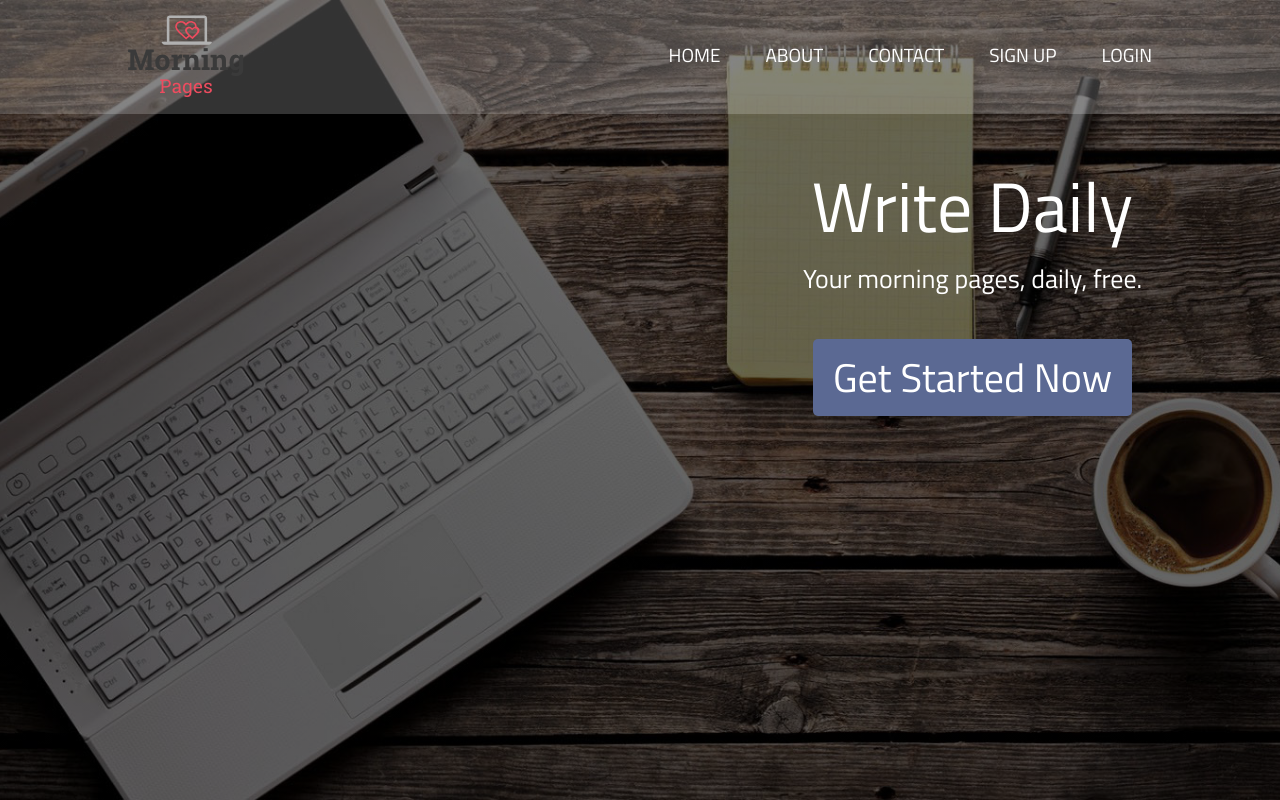
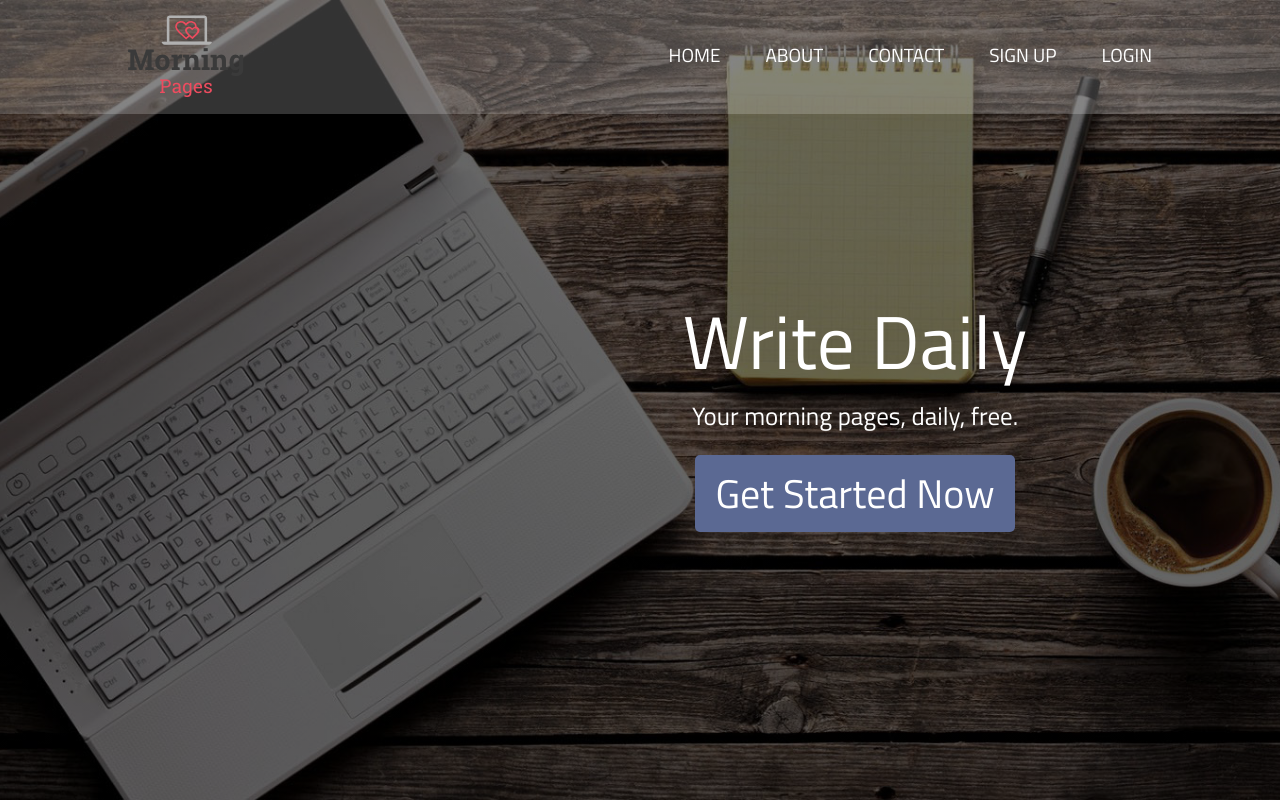
Before and after one commit to SiGm4/free-page-writing, a PHP site: page / in a window 1280 px wide. Run offline with PHP 8.4, Linux system fonts and the light colour scheme; some libraries are stand-ins or nearby versions.

Commit message:
fixing responsiveness

```diff
--- a/index.html
+++ b/index.html
@@ -36,10 +36,10 @@
             </div>
         </div>
     </nav>
-    <div class="jumbotron jumbotron-fluid">
+    <div class="jumbotron">
         <div class="container" id="jumbotron-cont">
-            <div class="col-lg-5 col-lg-offset-7 text-center">
-                <h1 class="display-1">Write Daily</h1>
+            <div class="content text-center">
+                <h1>Write Daily</h1>
                 <h2>Your morning pages, daily, free.</h2>
                 <button type="button" id="getStartedBtn">Get Started Now</button>
             </div>
--- a/style.css
+++ b/style.css
@@ -1,22 +1,22 @@
-body{
-    font-family: 'Titillium Web', sans-serif;
+body {
+  font-family: "Titillium Web", sans-serif;
 }
 
-nav{
-    background-color: rgba(255,255,255,0.2);
+nav {
+  background-color: rgba(255, 255, 255, 0.2);
 }
 
-#nav-container{
-    padding-left:10%;
-    padding-right:10%;
+#nav-container {
+  padding-left: 10%;
+  padding-right: 10%;
 }
 
-.navbar-brand{
-    height: 100%
+.navbar-brand {
+  height: 100%;
 }
 
-.logo-responsive{
-    max-height:100%;
+.logo-responsive {
+  max-height: 100%;
   width: auto;
 }
 
@@ -29,75 +29,70 @@ nav{
   margin-top: 35px;
 }
 
-ul.nav{
-    margin-top : 30px;
-    height:100%;
+ul.nav {
+  margin-top: 30px;
+  height: 100%;
 }
 
-ul.nav > li{
-    padding-left:15px;
+ul.nav > li {
+  padding-left: 15px;
   font-size: 19px;
 }
 
 ul.nav > li > a {
-    color:white;
+  color: white;
 }
 
-ul.nav > li > a:hover,  ul.nav > li > a:active, ul.nav > li > a:focus {
-    background-color: rgba(0,0,0,0);
-    color:#bbb;
+ul.nav > li > a:hover,
+ul.nav > li > a:active,
+ul.nav > li > a:focus {
+  background-color: rgba(0, 0, 0, 0);
+  color: #bbb;
 }
 
-.jumbotron{
-    background:  -moz-linear-gradient(rgba(0,0,0,0.6),rgba(0,0,0,0.6)), url("hero.jpg") no-repeat center center fixed;
-    background:  linear-gradient(rgba(0,0,0,0.6),rgba(0,0,0,0.6)), url("hero.jpg") no-repeat center center fixed;
-    background: -webkit-linear-gradient(rgba(0,0,0,0.6),rgba(0,0,0,0.6)), url("hero.jpg") no-repeat center center fixed;
-    background: -o-linear-gradient(rgba(0,0,0,0.6),rgba(0,0,0,0.6)), url("hero.jpg") no-repeat center center fixed;
+.jumbotron {
+  background: -moz-linear-gradient(rgba(0, 0, 0, 0.6), rgba(0, 0, 0, 0.6)),
+    url("hero.jpg") no-repeat center center fixed;
+  background: linear-gradient(rgba(0, 0, 0, 0.6), rgba(0, 0, 0, 0.6)),
+    url("hero.jpg") no-repeat center center fixed;
+  background: -webkit-linear-gradient(rgba(0, 0, 0, 0.6), rgba(0, 0, 0, 0.6)),
+    url("hero.jpg") no-repeat center center fixed;
+  background: -o-linear-gradient(rgba(0, 0, 0, 0.6), rgba(0, 0, 0, 0.6)),
+    url("hero.jpg") no-repeat center center fixed;
   -webkit-background-size: cover;
   -moz-background-size: cover;
   -o-background-size: cover;
   background-size: cover;
-    color:white;
+  color: white;
   height: 100vh;
   margin-bottom: 0px;
 }
 
-.jumbotron h1{
-    font-size:85px;
+#getStartedBtn {
+  background: royalblue;
+  filter: grayscale(65%);
+  /* margin-top: 35px;
+  font-size: 40px; */
+  border: 0;
+  border-radius: 5px;
+  padding: 10px 20px;
 }
 
-.jumbotron h2{
-    font-size:34px;
-}
-
-#jumbotron-cont{
-    margin-top:400px;
-}
-
-#getStartedBtn{
-    background: royalblue;
-    filter: grayscale(65%);
-    margin-top: 35px;
-    font-size:40px;
-    border: 0;
-    border-radius:5px;
-    padding:10px 20px;
-}
-
-#getStartedBtn:hover{
+#getStartedBtn:hover {
   filter: grayscale(40%);
 }
 
 #getStartedBtn:active {
-    transform: translateY(-4px);
+  transform: translateY(-1px);
 }
 
 /*Fix for collapse*/
-@media (max-width: 900px) {
+@media (max-width: 899px) {
   .navbar-header {
     float: none;
   }
-  .navbar-left,.navbar-right {
+  .navbar-left,
+  .navbar-right {
     float: none !important;
   }
   .navbar-toggle {
@@ -105,47 +100,107 @@ ul.nav > li > a:hover,  ul.nav > li > a:active, ul.nav > li > a:focus {
   }
   .navbar-collapse {
     border-top: 1px solid transparent;
-      box-shadow: inset 0 1px 0 rgba(255,255,255,0.1);
+    box-shadow: inset 0 1px 0 rgba(255, 255, 255, 0.1);
   }
   .navbar-fixed-top {
     top: 0;
     border-width: 0 0 1px;
   }
   .navbar-collapse.collapse {
-      display: none!important;
+    display: none !important;
   }
   .navbar-nav {
-      float: none!important;
+    float: none !important;
     margin-top: 7.5px;
   }
-  .navbar-nav>li {
+  .navbar-nav > li {
     float: none;
   }
-  .navbar-nav>li>a {
+  .navbar-nav > li > a {
     padding-top: 10px;
     padding-bottom: 10px;
   }
-  .collapse.in{
-      display:block !important;
+  .collapse.in {
+    display: block !important;
   }
 }
 
-@media (max-width: 1200px) {
-    #jumbotron-cont{
-        margin-top:200px;
+@media screen and (max-width: 599px) {
+  .content {
+    margin-top: 12rem;
+  }
+
+  h1 {
+    font-size: 5rem;
+  }
+
+  h2 {
+    font-size: 2.5rem;
+  }
+
+  #getStartedBtn {
+    font-size: 3rem;
   }
 }
 
-@media (max-height: 800px) {
-    .jumbotron h1{
-        font-size:70px;
+@media screen and (min-width: 600px) {
+  .content {
+    margin-top: 17rem;
   }
 
-    .jumbotron h2{
-        font-size:26px;
+  h1 {
+    font-size: 6rem !important;
   }
 
-    #jumbotron-cont{
-        margin-top:100px;
+  h2 {
+    font-size: 3rem;
+  }
+
+  #getStartedBtn {
+    font-size: 3rem;
+  }
+
+  .jumbotron {
+    padding-top: 0;
+    padding-bottom: 0;
   }
 }
+
+@media screen and (min-width: 900px) {
+  .content {
+    margin-top: 27rem;
+    margin-left: 35rem;
+  }
+
+  h1 {
+    font-size: 5rem;
+  }
+
+  h2 {
+    font-size: 2.1rem;
+  }
+
+  #getStartedBtn {
+    font-size: 3rem;
+    margin-top: 1.5rem;
+  }
+}
+
+@media screen and (min-width: 1200px) {
+  .content {
+    margin-top: 30rem;
+    margin-left: 43rem;
+  }
+
+  h1 {
+    font-size: 7.5rem !important;
+  }
+
+  h2 {
+    font-size: 2.5rem;
+  }
+
+  #getStartedBtn {
+    font-size: 4rem;
+  }
+}
```
Lines whose indentation alone changed are shown as unchanged.
